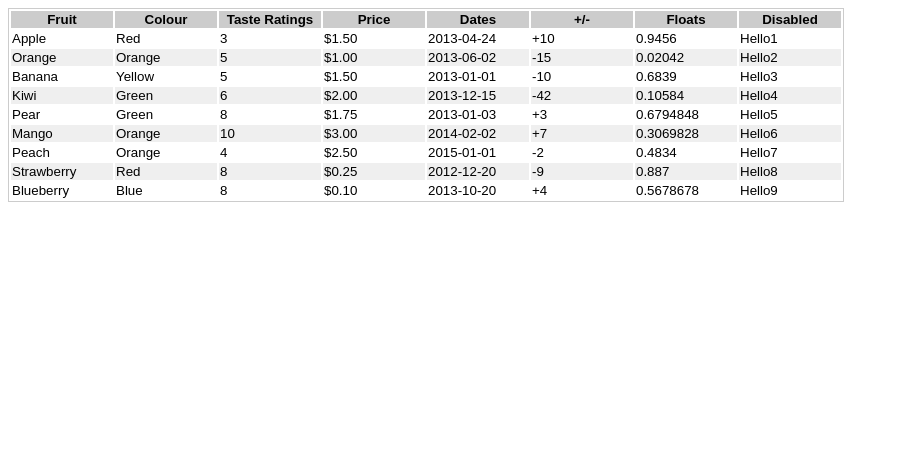
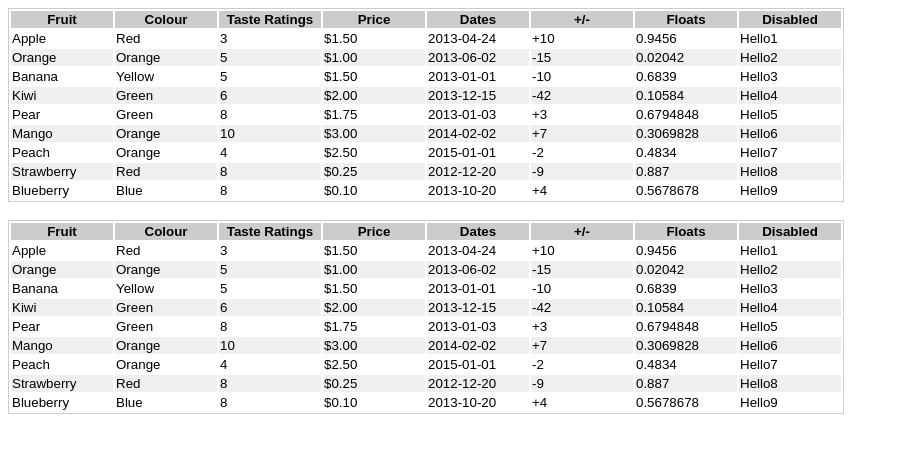
Before and after one commit to jerrodrs/sorty.js, a plain HTML site: page index.html in a window 1280 px wide. Shown: the whole page, without its empty margins (0-899 px from the left). Drawn offline with Linux system fonts and the light colour scheme.

Commit message:
Added multiple table support.

```diff
--- a/index.html
+++ b/index.html
@@ -109,6 +109,108 @@
 	<td>Hello9</td>
   </tr>
 </table>
-
+<br>
+<table border="1" class="sorty" begin_sort="" start_column="">
+  <tr>
+    <th width="100" scope="col">Fruit</th>
+	<th width="100" scope="col">Colour</th>
+	<th width="100" scope="col">Taste Ratings</th>
+	<th width="100" scope="col">Price</th>
+	<th width="100" scope="col">Dates</th>
+	<th width="100" scope="col">+/-</th>
+	<th width="100" scope="col">Floats</th>
+	<th width="100" scope="col" disabled="true">Disabled</th>
+  </tr>
+  <tr>
+    <td>Apple</td>
+	<td>Red</td>
+	<td>3</td>
+	<td>$1.50</td>
+	<td>2013-04-24</td>
+	<td>+10</td>
+	<td>0.9456</td>
+	<td>Hello1</td>
+  </tr>
+  <tr>
+    <td>Orange</td>
+	<td>Orange</td>
+	<td>5</td>
+	<td>$1.00</td>
+	<td>2013-06-02</td>
+	<td>-15</td>
+	<td>0.02042</td>
+	<td>Hello2</td>
+  </tr>
+  <tr>
+    <td>Banana</td>
+	<td>Yellow</td>
+	<td>5</td>
+	<td>$1.50</td>
+	<td>2013-01-01</td>
+	<td>-10</td>
+	<td>0.6839</td>
+	<td>Hello3</td>
+  </tr>
+  <tr>
+    <td>Kiwi</td>
+	<td>Green</td>
+	<td>6</td>
+	<td>$2.00</td>
+	<td>2013-12-15</td>
+	<td>-42</td>
+	<td>0.10584</td>
+	<td>Hello4</td>
+  </tr>
+  <tr>
+    <td>Pear</td>
+	<td>Green</td>
+	<td>8</td>
+	<td>$1.75</td>
+	<td>2013-01-03</td>
+	<td>+3</td>
+	<td>0.6794848</td>
+	<td>Hello5</td>
+  </tr>
+  <tr>
+    <td>Mango</td>
+	<td>Orange</td>
+	<td>10</td>
+	<td>$3.00</td>
+	<td>2014-02-02</td>
+	<td>+7</td>
+	<td>0.3069828</td>
+	<td>Hello6</td>
+  </tr>
+  <tr>
+    <td>Peach</td>
+	<td>Orange</td>
+	<td>4</td>
+	<td>$2.50</td>
+	<td>2015-01-01</td>
+	<td>-2</td>
+	<td>0.4834</td>
+	<td>Hello7</td>
+  </tr>
+  <tr>
+    <td>Strawberry</td>
+	<td>Red</td>
+	<td>8</td>
+	<td>$0.25</td>
+	<td>2012-12-20</td>
+	<td>-9</td>
+	<td>0.887</td>
+	<td>Hello8</td>
+  </tr>
+  <tr>
+    <td>Blueberry</td>
+	<td>Blue</td>
+	<td>8</td>
+	<td>$0.10</td>
+	<td>2013-10-20</td>
+	<td>+4</td>
+	<td>0.5678678</td>
+	<td>Hello9</td>
+  </tr>
+</table>
 </body>
 </html>
--- a/sorty.js
+++ b/sorty.js
@@ -1,5 +1,12 @@
 window.onload = function(){
-	var tableSort = document.getElementsByClassName("sorty")[0];
+	var tableSort = document.getElementsByClassName("sorty");
+
+	for (var i = 0; i < tableSort.length; i++){
+		sortie(tableSort[i]);
+	}
+
+function sortie(tableSort){
+
 	var tableRows = tableSort.getElementsByTagName("tr");
 	var columns = tableSort.querySelectorAll("tr th");
 	var tableCells = tableSort.getElementsByTagName("td");
@@ -32,10 +39,18 @@ window.onload = function(){
 		}
 	}
 
+	var disabled = new Array();
+
+	for (var k = 0; k < columns.length; k++){
+		disabled[k]=columns[k].getAttribute("disabled");
+	}
+
 	for (var z = 0; z < columns.length; z++){
+		if(disabled[z] == "true") continue;
 		var currentCol = z;
 		columns[currentCol].onclick=(function(currentCol){
 			return function() {
+
 				if(sorted[0] == "up"){
 					sortDown(currentCol);
 				}else{
@@ -51,11 +66,7 @@ window.onload = function(){
 			rowsTable[i] = new Array(columns.length-1);
 	}
 
-	var disabled = new Array();
 
-	for (var k = 0; k < columns.length; k++){
-		disabled[k]=columns[k].getAttribute("disabled");
-	}
 
 
 	for (var i = 0; i < tableRows.length-1; i++) {
@@ -144,4 +155,5 @@ window.onload = function(){
 		printTable();
 		sorted = ["down",rowNum];
 	}
+}
 };
```
